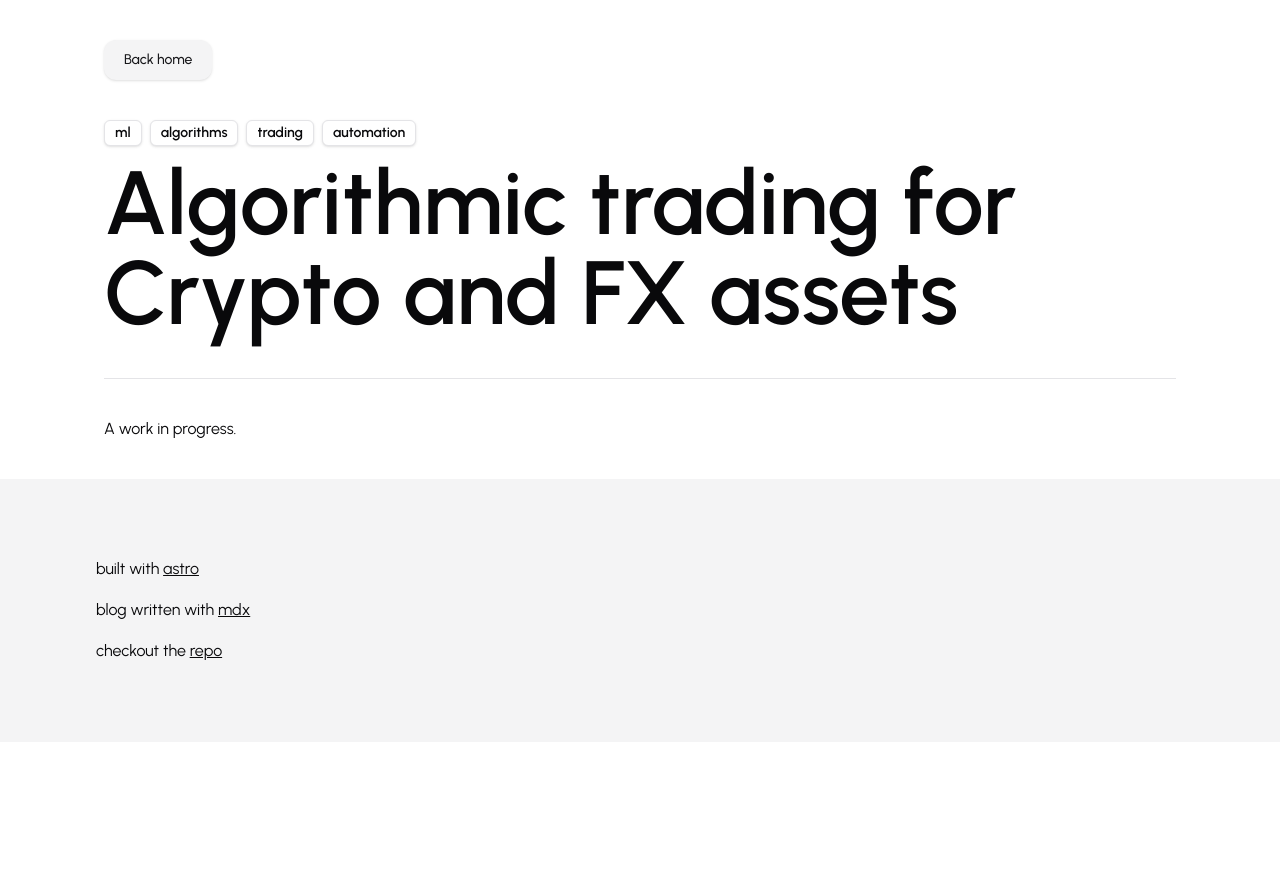
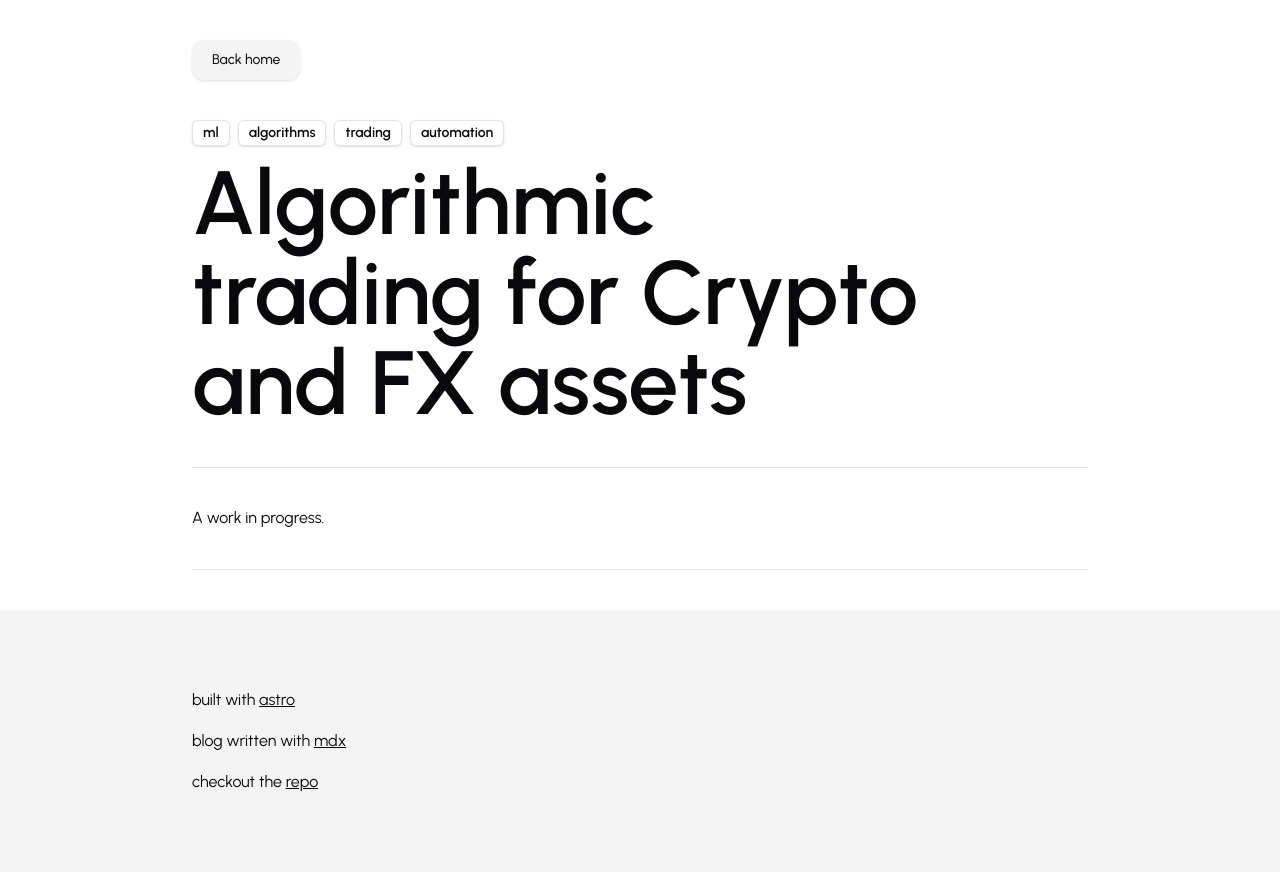
Before and after one commit to cmmutale/cmmutale.github.io, an Astro site: page /projects/algo-trading in a window 1280 px wide. Before the commit the page ends 800 px from the top, so only its background shows below. Built offline with nearby package versions, Linux system fonts and the light colour scheme; Astro itself is replaced by a stand-in of ours.

Commit message:
fixing layout classes

```diff
--- a/src/components/Footer.astro
+++ b/src/components/Footer.astro
@@ -5,7 +5,8 @@ import { SITE_REPO } from "../consts";
 
 <footer class="flex flex-col items-center bg-secondary">
 	<!-- &copy; {today.getFullYear()} Chilufya Mutale. All rights reserved. -->
-	<div class="wrapper w-full max-w-6xl mx-auto py-[80px] px-[2.5%] space-y-5">
+	<div class="u-container py-[80px]">
+		<div class="stack space-y-5">
 			<p>
 				built with <a
 					href="https://astro.build/"
@@ -21,12 +22,12 @@ import { SITE_REPO } from "../consts";
 				>
 			</p>
 			<p>
-			checkout the <a href={SITE_REPO} class="underline" target="_blank"
-				>repo</a
+				checkout the <a
+					href={SITE_REPO}
+					class="underline"
+					target="_blank">repo</a
 				>
 			</p>
 		</div>
-	<!-- <div class="w-full relative h-[200px]">
-			<img src="/footer-img.png" alt="" class="w-full absolute top-0 left-0 h-full">
-		</div> -->
+	</div>
 </footer>
--- a/src/layouts/ProjectPost.astro
+++ b/src/layouts/ProjectPost.astro
@@ -18,8 +18,10 @@ const tagsArray = tags?.split(",");
         <BaseHead title={`${title} | Chilu's blog`} description={description} />
     </head>
     <body>
-        <main class="max-w-6xl mx-auto space-y-10 p-[2.5%] sm:p-10">
-            <div>
+        <main class="w-full scroll-smooth">
+            <div class="stack space-y-10">
+                <div class="header">
+                    <div class="u-container pt-10">
                         <a href="/#projects" target="_self" class="block">
                             <button
                                 class="btn btn--sm bg-secondary text-secondary-foreground shadow-sm hover:bg-secondary/80"
@@ -28,20 +30,29 @@ const tagsArray = tags?.split(",");
                             </button>
                         </a>
                     </div>
-
+                </div>
+                <article class="u-container pb-10 border-border border-b mb-10">
                     <div class="content">
                         <div class="space-y-3">
                             {
                                 tagsArray && (
                                     <div class="flex flex-wrap gap-2">
                                         {tagsArray.map((tag) => (
-                                    <div class="badge border border-input bg-background shadow-sm hover:bg-accent hover:text-accent-foreground">{tag}</div>
+                                            <div class="badge border border-input bg-background shadow-sm hover:bg-accent hover:text-accent-foreground">
+                                                {tag}
+                                            </div>
                                         ))}
                                     </div>
                                 )
                             }
                             <h1 class="text-6 font-semibold">{title}</h1>
-                    {subTitle && <h3 class="text-3 font-light">{subTitle}</h3>}
+                            {
+                                subTitle && (
+                                    <h3 class="text-3 font-light">
+                                        {subTitle}
+                                    </h3>
+                                )
+                            }
                         </div>
 
                         <hr class="bg-border h-[1px] w-full mt-10" />
@@ -50,6 +61,8 @@ const tagsArray = tags?.split(",");
                             <slot />
                         </div>
                     </div>
+                </article>
+            </div>
         </main>
         <Footer />
     </body>
```
Lines whose indentation alone changed are shown as unchanged.
